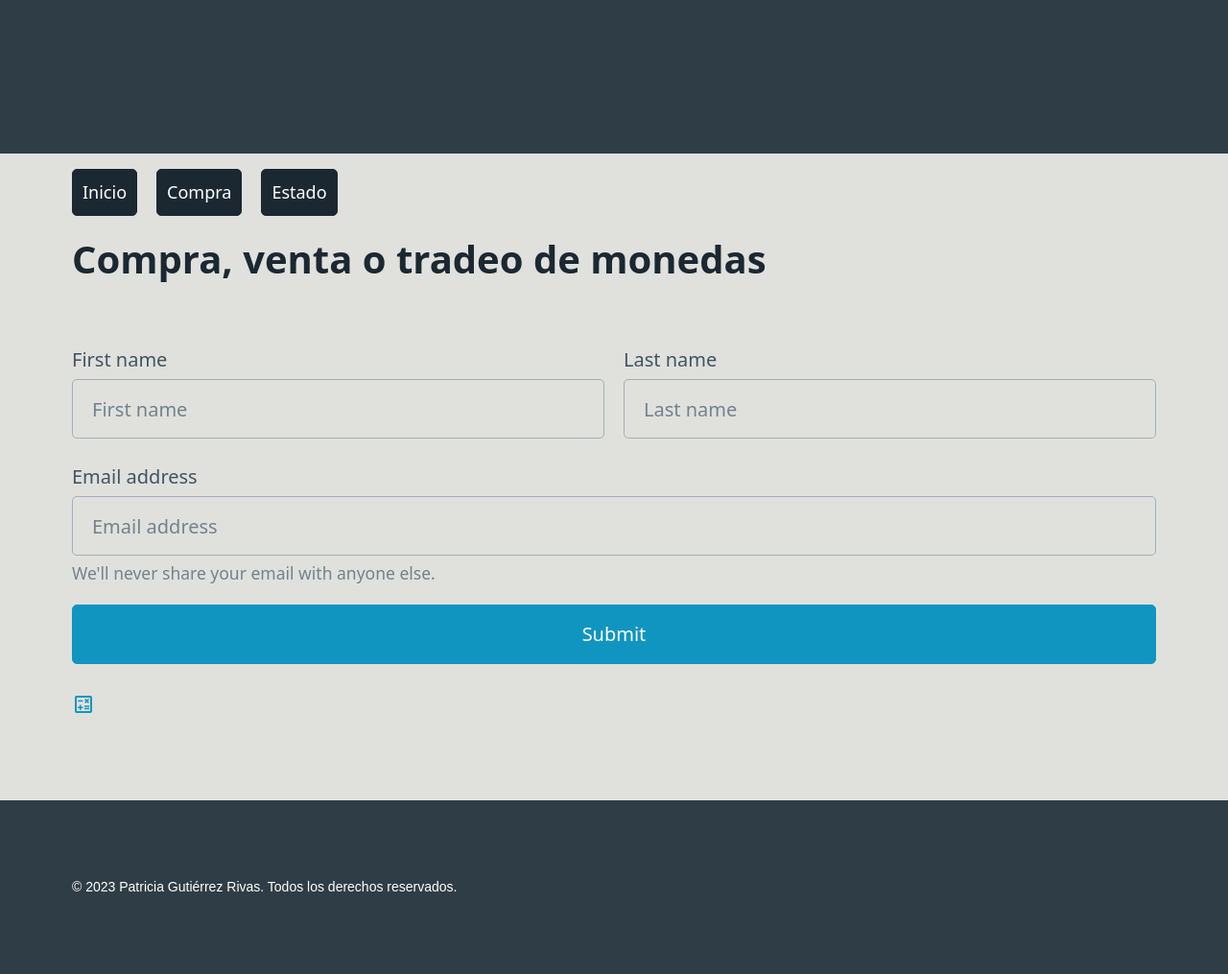
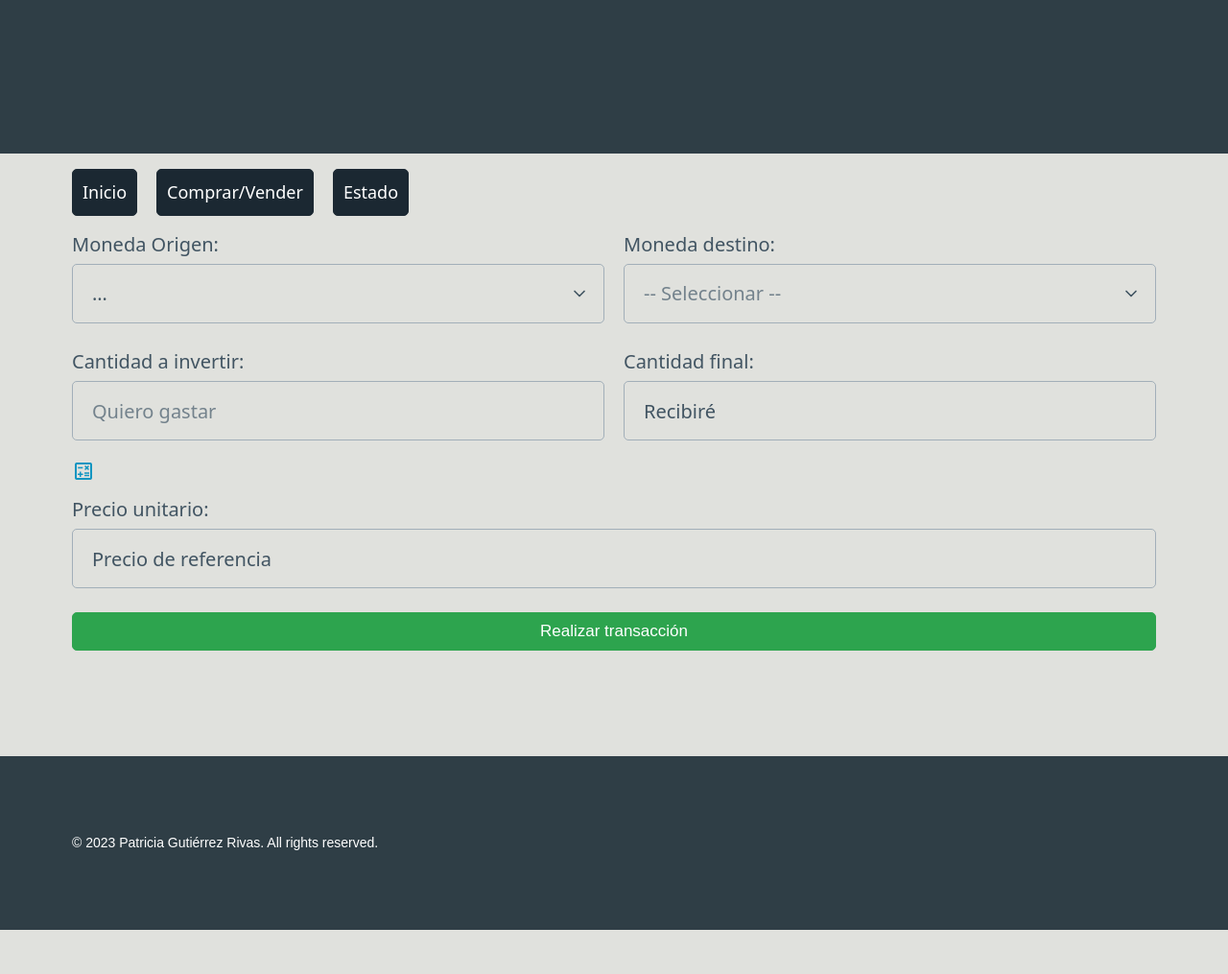
Before and after one commit to patriciagr89/classic_project, a Flask app: template app_cripto/templates/purchase.html in a window 1280 px wide. Shown: the whole page at 96% size. After the commit the page ends 969 px from the top, so only its background shows below. Run offline with Flask 2, Linux system fonts and the light colour scheme; the template is opened without the code that fills it, so the values that code supplies are empty.

Commit message:
create coin table and first version of purchase template

```diff
--- a/app_cripto/static/styles.css
+++ b/app_cripto/static/styles.css
@@ -20,3 +20,33 @@ body{
     display: grid;
     grid-template-rows: auto 80px 1fr auto;
 }
+
+.red {
+    color: red;
+}
+
+.green {
+    color: green;
+}
+
+.nowrap {
+    white-space: nowrap;
+}
+
+.center {
+    margin: 0 auto;
+}
+
+.text-center {
+    text-align: center;
+}
+
+.submit {
+    background-color: #2da44e;
+    border-radius: 5px;
+    border-color: #2da44e;
+    font-size: 17px;
+    font-family: 'Source Sans Pro', sans-serif;
+    padding: 6px 18px;
+
+}
--- a/app_cripto/templates/base.html
+++ b/app_cripto/templates/base.html
@@ -18,7 +18,7 @@
     <nav class = "container">
         <ul>
             <li><a href="/" role="button" class="contrast" {% if isIndex %} disabled = "true" {% endif %}>Inicio</a></li>
-            <li><a href="/purchase" role="button" class="contrast" {% if isPurchase %} disabled = "true" {% endif %}>Compra</a></li>
+            <li><a href="/purchase" role="button" class="contrast" {% if isPurchase %} disabled = "true" {% endif %}>Comprar/Vender</a></li>
             <li><a href="/status" role="button" class="contrast" {% if isStatus %} disabled = "true" {% endif %}>Estado</a></li>
         </ul>
     </nav>
@@ -30,7 +30,7 @@
 
     <footer>
         <div class="container">
-            &copy; 2023  Patricia Gutiérrez Rivas. Todos los derechos reservados.
+            &copy; 2023 Patricia Gutiérrez Rivas. All rights reserved.
         </div>
     </footer>
 </body>
--- a/app_cripto/templates/purchase.html
+++ b/app_cripto/templates/purchase.html
@@ -1,37 +1,55 @@
 {% extends "base.html" %}
 
 {% block section %}
-<h1>Compra, venta o tradeo de monedas</h1>
 
 <form action = "/purchase" method = "post">
 
     <div class="grid">
 
-      <label for="firstname">
-        First name
-        <input type="text" id="firstname" name="firstname" placeholder="First name" required>
+      <label for="moneda_from">Moneda Origen:
+        <select id="moneda_from" name="moneda_from" required>
+          <option>…</option>
+        </select>
       </label>
 
-      <label for="lastname">
-        Last name
-        <input type="text" id="lastname" name="lastname" placeholder="Last name" required>
+      <label for="moneda_to">Moneda destino:
+        <select id="moneda_to" name="moneda_to" required>
+          <option disabled selected value> -- Seleccionar -- </option>
+        {% for coin in coins %}
+          <option>{{coin.coinName}}</option>
+        {% endfor %}
+        </select>
+      </label>
+    </div>
+
+    <div class="grid">
+
+      <label for="cantidad_from">
+        Cantidad a invertir:
+        <input type="float" id="cantidad_from" name="cantidad_from" placeholder="Quiero gastar" required>
+
+        <a href="#" class="center">
+          <span class="material-symbols-outlined">
+              calculate
+          </span>
+        </a>
+
+      </label>
+
+      <label for="cantidad_to">
+        Cantidad final:
+        <input type="float" id="cantidad_to" name="cantidad_to" value="Recibiré" readonly required>
       </label>
 
     </div>
 
-    <label for="email">Email address</label>
-    <input type="email" id="email" name="email" placeholder="Email address" required>
-    <small>We'll never share your email with anyone else.</small>
+    <label for="pu">
+      Precio unitario:
+      <input type="float" id="pu" name="pu" value="Precio de referencia" readonly required>
+    </label>
 
-    <button type="submit">Submit</button>
+    <button class="submit" type="submit">Realizar transacción</button>
 
   </form>
 
-
-<a href="#">
-    <span class="material-symbols-outlined">
-        calculate
-    </span>
-</a>
-
 {% endblock %}
--- a/app_cripto/templates/status.html
+++ b/app_cripto/templates/status.html
@@ -1,17 +1,17 @@
 {% extends "base.html" %}
 
 {% block section %}
-<h1>Estado de la inversión</h1>
 {% if movements is none or movements|length < 1 %}
     SIN MOVIMIENTOS.
 {% else %}
-        <table role="grid">
+        <table role="grid" class="nowrap">
             <thead>
                 <tr>
                     <th>Invertido</th>
                     <th>Recuperado</th>
                     <th>Valor compra</th>
                     <th>Valor actual</th>
+                    <th>Resultado</th>
                 </tr>
 
             </thead>
@@ -21,6 +21,7 @@
                     <td>{{movements.recuperado}}</td>
                     <td>{{movements.invertido - movements.recuperado}}</td>
                     <td>Pendiente</td>
+                    <td {% if result < 0 %} class="red" {% else %} class="green"{% endif %}>Valor actual - Valor de compra</td>
                 </tr>
             </tbody>
         </table>
--- /dev/null
+++ b/data/coins_create.sql
@@ -0,0 +1,5 @@
+CREATE TABLE "coins" (
+	"idCoin"	INTEGER NOT NULL UNIQUE,
+	"coinName"	TEXT NOT NULL UNIQUE,
+	PRIMARY KEY("idCoin" AUTOINCREMENT)
+)
```
Also changed, not shown: app_cripto/models.py (+25 -4 lines), app_cripto/routes.py (+4 -3 lines), app_cripto/templates/index.html (+5 -5 lines), data/movements_create.sql (+5 -5 lines), data/dbCrypto.sqlite (added), data/movements.sqlite (deleted).
